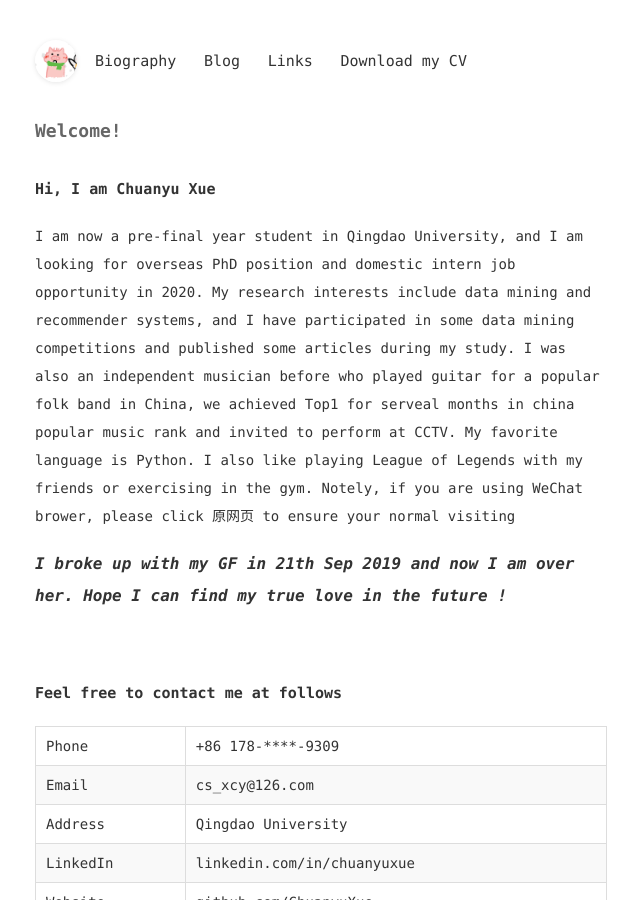
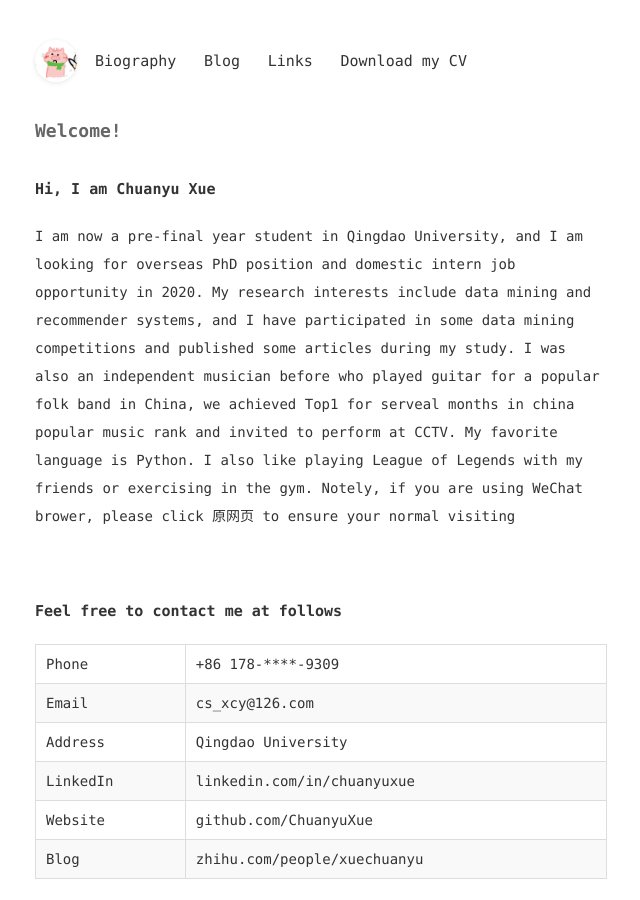
Before and after one commit to ChuanyuXue/profile, a Jekyll site: the page built from index.html, in a window 1280 px wide and 900 px high. Shown: the whole window, without its empty margins (319-959 px from the left). Built offline with Jekyll 4.4.1, drawn with Linux system fonts in a browser that asks for light colours.

Commit message:
Update index.html

```diff
--- a/index.html
+++ b/index.html
@@ -9,11 +9,6 @@ js: [blog.js]
 </h3>
 <p>
 	I am now a pre-final year student in Qingdao University, and I am looking for&nbsp;<span>overseas</span> PhD position and domestic&nbsp;intern job opportunity in 2020. My research interests include data mining and recommender systems, and I have participated in some data mining competitions and published some articles during my study. I was also an independent musician before who played guitar for a popular folk band in China, we achieved Top1 for serveal months in china popular music rank and invited to perform at CCTV. My favorite language is Python. I also like playing League of Legends with my friends or exercising in the gym.  Notely, if you are using WeChat brower, please click 原网页 to ensure your normal visiting
-</p>
-<p>
-</p>
-<p>
-	<strong><span style="font-size:16px;"><em>I broke up with my GF in 21th </em></span></strong><strong><span style="font-size:16px;"><em>Sep 2019 and now I am over her. Hope I can find my true love in the future !</em></span></strong><strong><span style="font-size:16px;"><em>&nbsp;</em></span></strong>
 </p>
 <h3>
 	<br />
```
